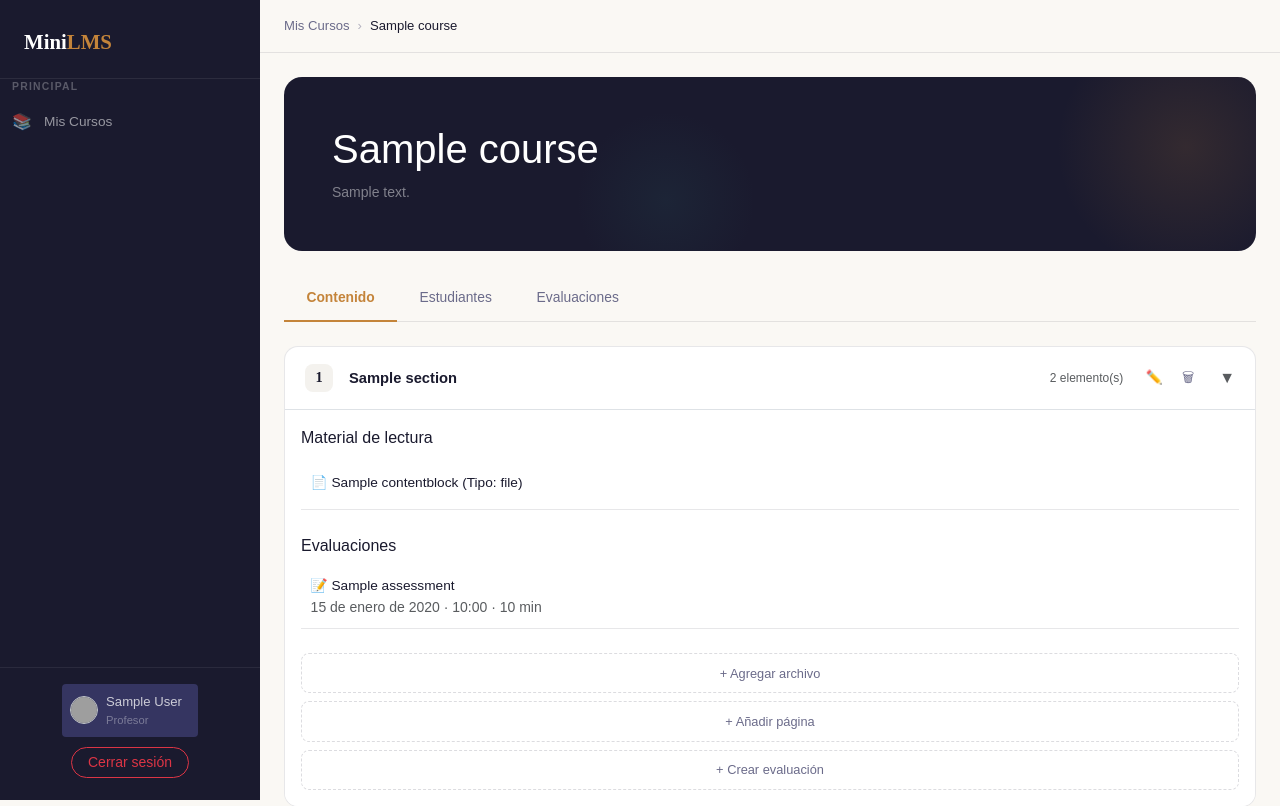
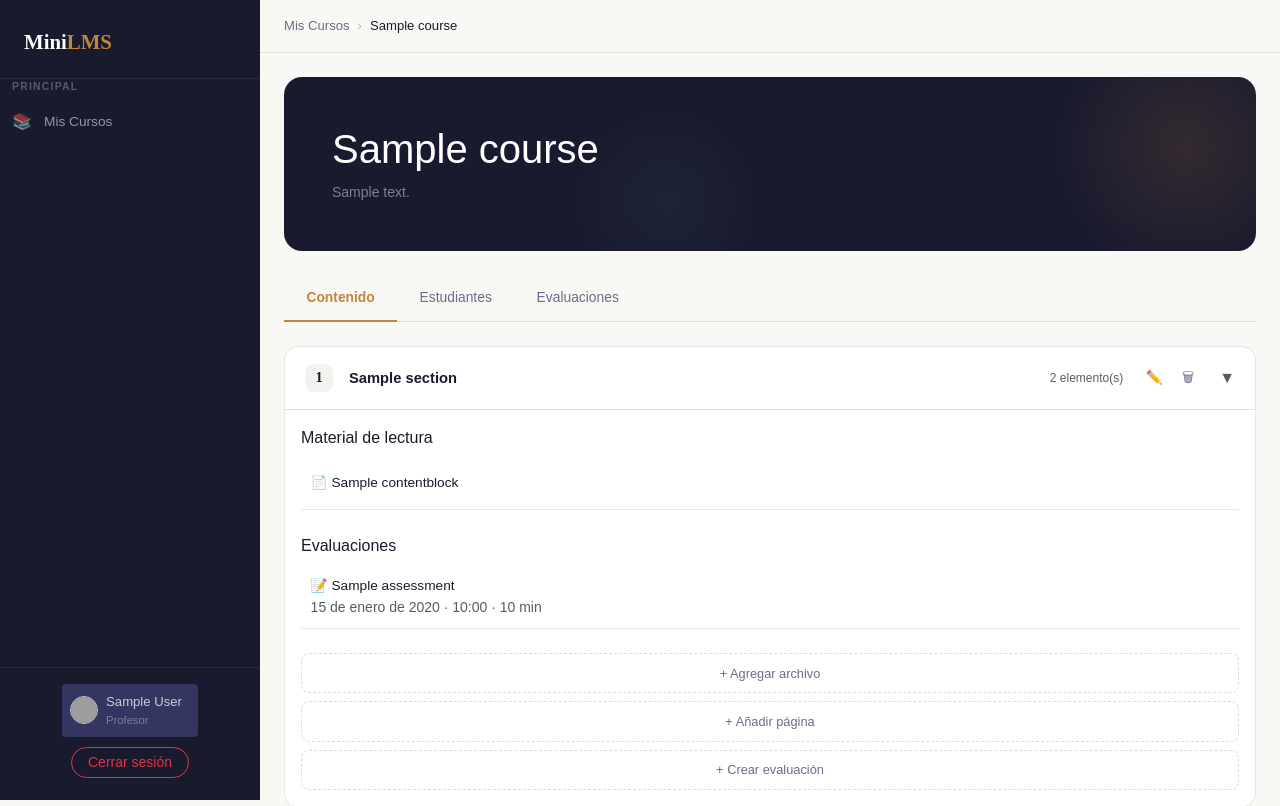
Before and after one commit to 3acarbonell/MiniLMS, a Django app: page /course/teacher/1 in a window 1280 px wide. Shown: the top 806 px of the page. Run offline with Django 5.2, Linux system fonts and the light colour scheme; a user stored in the database is signed in; tables that the repository leaves empty hold one stand-in row (values such as "Sample post"); some libraries are stand-ins or nearby versions; grey boxes are pictures that could not be loaded.

Commit message:
remove debug msg

```diff
--- a/core/templates/core/course/teacher/course.html
+++ b/core/templates/core/course/teacher/course.html
@@ -1130,7 +1130,7 @@
                                         <div class="item-row d-flex align-items-center gap-3">
                                             <div class="flex-grow-1 text-truncate">
                                                 <div class="item-name text-truncate">
-                                                    📄 {{ block.title }} (Tipo: {{ block.block_type }})
+                                                    📄 {{ block.title }}
                                                 </div>
                                             </div>
                                             <div class="item-actions d-flex gap-1">
```
